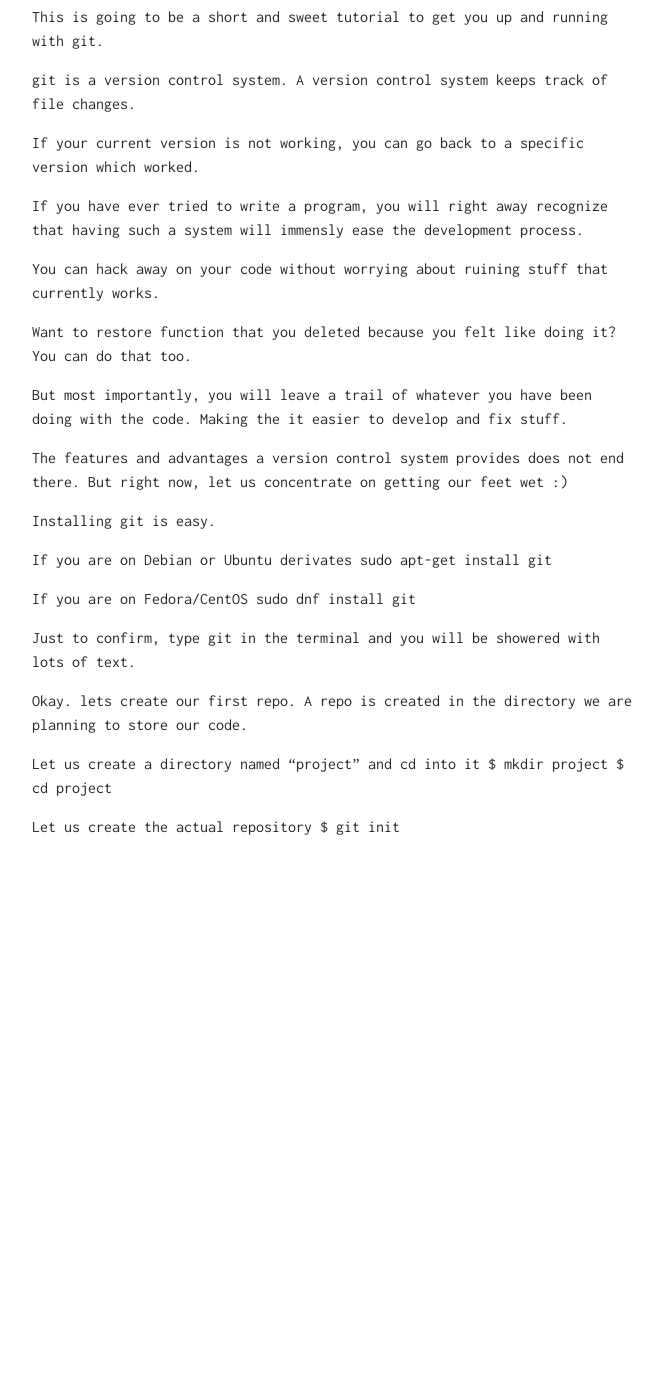
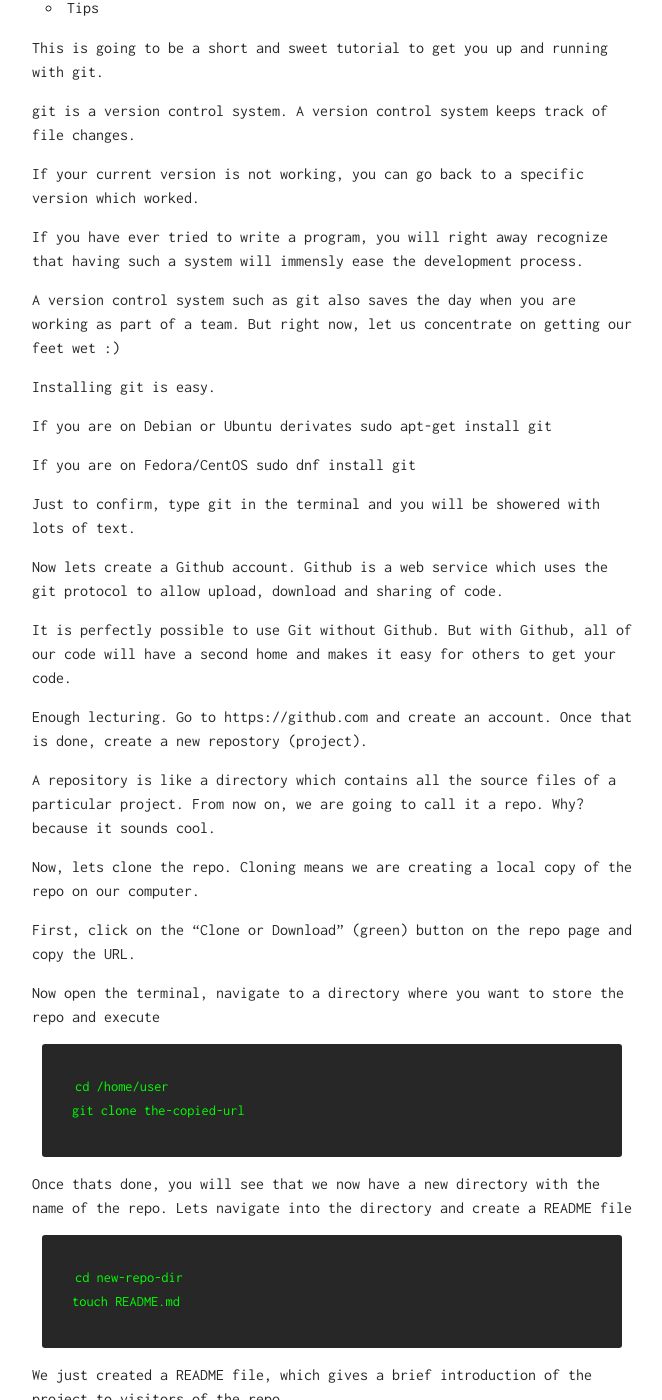
Before and after one commit to karuvally/karuvally.github.io, a Jekyll site: the page built from _posts/2019-01-01-git-quickstart.md, in a window 1280 px wide and 1400 px high, scrolled down 244 px. Shown: the whole window, without its empty margins (308-970 px from the left). Built offline with Jekyll 4.4.1, drawn with Linux system fonts in a browser that asks for light colours; our own code applies the rules of GitHub Pages for plain Markdown files; before the commit the page ends 1188 px from its top, so only the background shows below that; some of the changed text lies outside the part shown.

Commit message:
completed rough draft

```diff
--- a/_posts/2019-01-01-git-quickstart.md
+++ b/_posts/2019-01-01-git-quickstart.md
@@ -1,5 +1,6 @@
 Topics
 ------
+* Tips
 
 This is going to be a short and sweet tutorial to get you up and running with
 git.
@@ -13,17 +14,8 @@
 If you have ever tried to write a program, you will right away recognize that
 having such a system will immensly ease the development process.
 
-You can hack away on your code without worrying about ruining stuff that
-currently works.
-
-Want to restore function that you deleted because you felt like doing it? You
-can do that too.
-
-But most importantly, you will leave a trail of whatever you have been doing
-with the code. Making the it easier to develop and fix stuff.
-
-The features and advantages a version control system provides does not end
-there. But right now, let us concentrate on getting our feet wet :)
+A version control system such as git also saves the day when you are working
+as part of a team. But right now, let us concentrate on getting our feet wet :)
 
 
 Installing git is easy.
@@ -38,12 +30,69 @@
 of text.
 
 
-Okay. lets create our first repo. A repo is created in the directory we are
-planning to store our code.
+Now lets create a Github account. Github is a web service which uses the git
+protocol to allow upload, download and sharing of code.
 
-Let us create a directory named "project" and cd into it
-    $ mkdir project
-    $ cd project
+It is perfectly possible to use Git without Github. But with Github, all of
+our code will have a second home and makes it easy for others to get your
+code.
 
-Let us create the actual repository
-    $ git init
+Enough lecturing. Go to https://github.com and create an account. Once that
+is done, create a new repostory (project).
+
+A repository is like a directory which contains all the source files of a
+particular project. From now on, we are going to call it a repo. Why? because
+it sounds cool.
+
+Now, lets clone the repo. Cloning means we are creating a local copy of the
+repo on our computer.
+
+First, click on the "Clone or Download" (green) button on the repo page and
+copy the URL.
+
+Now open the terminal, navigate to a directory where you want to store the
+repo and execute
+
+    cd /home/user
+    git clone the-copied-url
+
+Once thats done, you will see that we now have a new directory with the name
+of the repo. Lets navigate into the directory and create a README file
+
+    cd new-repo-dir
+    touch README.md
+
+We just created a README file, which gives a brief introduction of the project
+to visitors of the repo.
+
+The README is in [markdown](https://daringfireball.net/projects/markdown/syntax)
+format, follow the link to learn more.
+
+Now that we created the README, lets commit the file. Commiting is the process
+of registering the changes we have made with git. It consists of two steps.
+
+Adding the file, which causes git to start tracking our file and then the
+actual commit process.
+
+    git add . # here the dot causes git to add all the files in our repo
+    git commit -m "the commit message" # let us commit!
+
+At this point, git would have probably interrupted you asking for your name
+and email address. Type it in
+
+    $ git config --global user.name "You full name"
+    $ git config --global user.email yourmail@domain.tld
+
+Now lets get back to commiting. Execute the commit command again.
+
+See the commit message? it gives a very short info on what actually comprises
+of the commit.
+
+Once you start a serious project, commits will start piling up and the commit
+message will be your only way to know what comprises of a commit other than
+ofcourse manually reading the whole source file :D
+
+Once this is done, we can upload the commit to Github. This is called pushing.
+Enter your Github credentials when Git asks for and... it should do the trick.
+
+    $ git push
```
